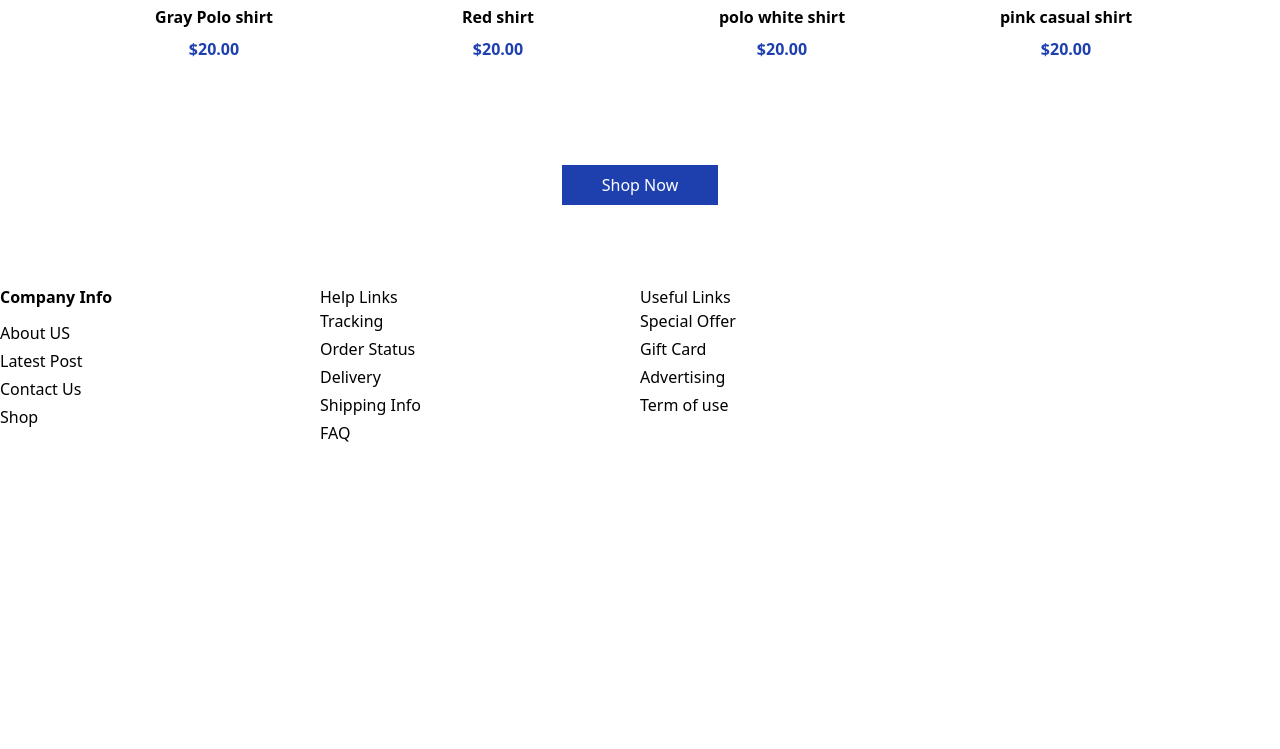
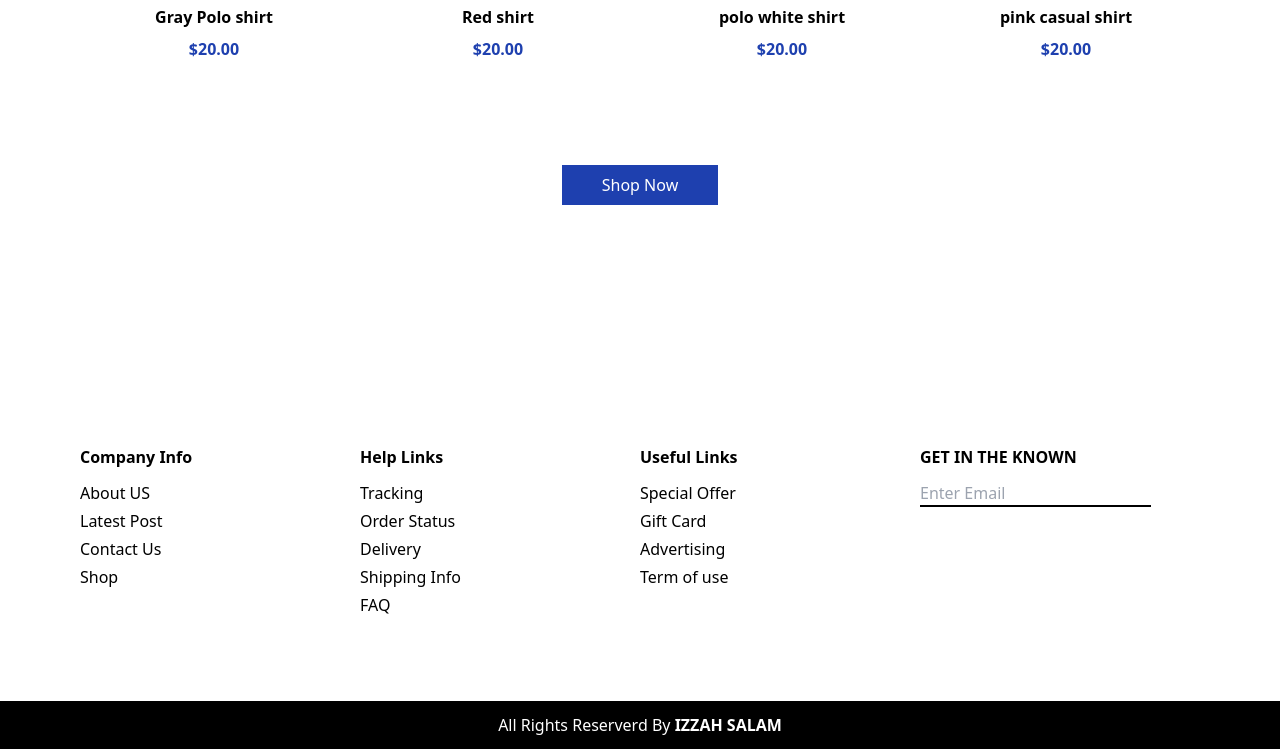
Before and after one commit to Izzah-Salam/TailWind_Design_Website, a website built with Vite: page index.html in a window 1280 px wide. Shown: the part 2249-2998 px from the top of the page. Before the commit the page ends 2698 px from the top, so only its background shows below. Built offline with nearby package versions, Linux system fonts and the light colour scheme.

Commit message:
adding rights

```diff
--- a/index.html
+++ b/index.html
@@ -242,7 +242,7 @@
 
 </section>
 
-<footer class="grid grid-cols-4 justify-center">
+<footer class="grid grid-cols-4 justify-center mt-40 p-20">
   <div>
     <h3 class="font-semibold mb-3">Company Info</h3>
     <ul >
@@ -261,7 +261,7 @@
     </ul>
   </div>
   <div>
-    <h3>Help Links</h3>
+    <h3 class="font-semibold mb-3">Help Links</h3>
     <ul>
     <li class="pb-1">
       Tracking
@@ -281,7 +281,7 @@
     </ul>
   </div>
   <div>
-    <h3>Useful Links</h3>
+    <h3 class="font-semibold mb-3">Useful Links</h3>
     <ul>
     <li class="pb-1">
       Special Offer
@@ -297,8 +297,13 @@
     </li>
     </ul>
   </div>
+  <div>
+    <h3 class="font-semibold mb-3">GET IN THE KNOWN</h3>
+    <input type="email" placeholder="Enter Email" class="border-b-2 border-black outline-none">
+  </div>
 
 </footer>
+<footer class="bg-black text-white flex justify-center items-center p-3"> <h3>All Rights Reserverd By <span class="font-bold">IZZAH SALAM</span> </h3></footer>
 
 
 
```
